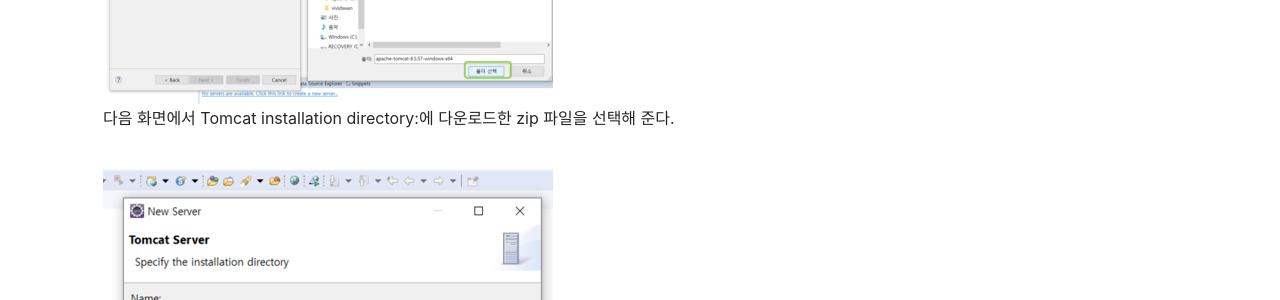
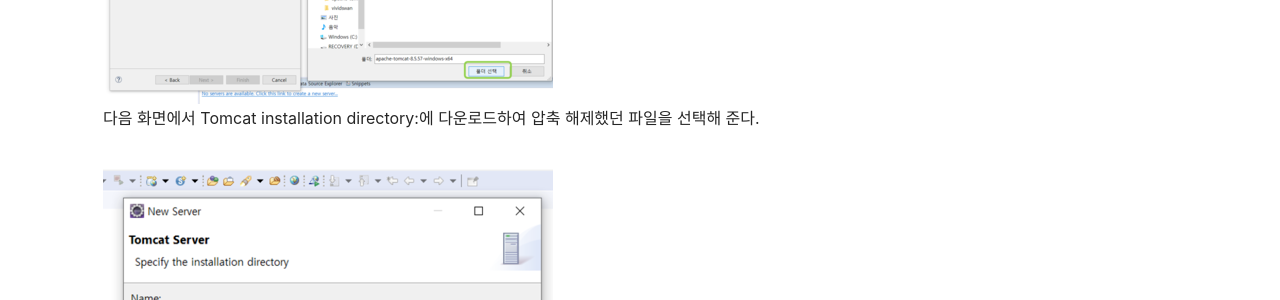
Before and after one commit to vividswan/vividswan.github.io, a Jekyll site: the page built from _posts/Spring/2020-07-10-[Spring]스프링 개발환경 만들기.md, in a window 1280 px wide and 900 px high, scrolled down 1463 px. Shown: the part 152-452 px from the top of the window. Built offline with Jekyll 4.4.1, drawn with Linux system fonts in a browser that asks for light colours; nearby versions of some CDN libraries; comment, search, counter and statistics services are not loaded.

Commit message:
Update 2020-07-10-[Spring]스프링 개발환경 만들기.md

```diff
--- a/_posts/Spring/2020-07-10-[Spring]스프링 개발환경 만들기.md
+++ b/_posts/Spring/2020-07-10-[Spring]스프링 개발환경 만들기.md
@@ -26,7 +26,7 @@
 ![](/assets/images/200710-2.png)<br>
 Apache 하위 카테고리에서 다운로드한 버전의 Tomcat을 클릭해 주고 Next를 클릭해 준 뒤,<br>
 ![](/assets/images/200710-3.png)<br>
-다음 화면에서 Tomcat installation directory:에 다운로드한 zip 파일을 선택해 준다.<br>
+다음 화면에서 Tomcat installation directory:에 다운로드하여 압축 해제했던 파일을 선택해 준다.<br>
 ![](/assets/images/200710-4.png)<br>
 마지막 finish를 누르기 전, JRE를 사용할 JRE로 바꿔주고 finish를 클릭한다<br>
 ![](/assets/images/200710-5.png)<br>
```
